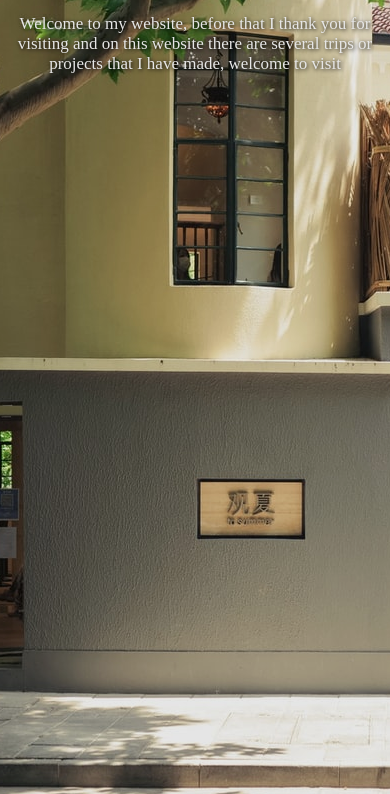
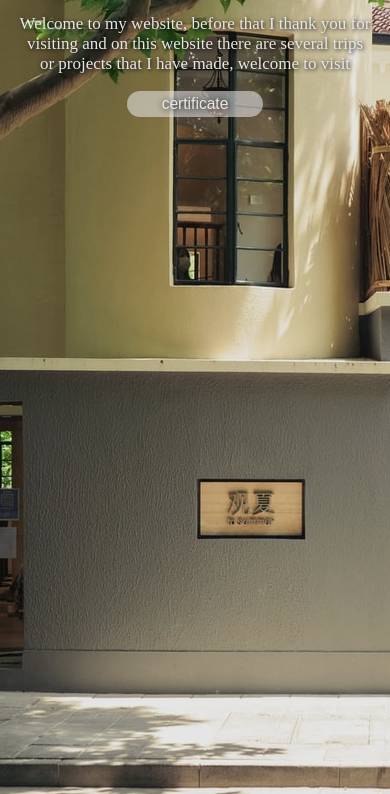
Before and after one commit to rivaldo-bogar/rivaldo-bogar.github.io, a plain HTML site: page Myportofolio/index.html in a window 390 px wide. Shown: the part 173-967 px from the top of the page. Drawn offline with Linux system fonts and the light colour scheme.

Commit message:
Make text certificate

```diff
--- a/Myportofolio/Home.css
+++ b/Myportofolio/Home.css
@@ -31,6 +31,34 @@
         filter: brightness(90%);
 
     }
+    .certificatebox {
+        /* background-color: white; */
+
+
+        .textcerti {
+            font-size: 4vw;
+            font-family:Arial, Helvetica, sans-serif;
+            color: white;
+         text-align: center;
+        font-weight: normal;
+         margin: 0%;
+         text-shadow: 1px 1px 6px black;
+        }
+    }
+    .boxradius {
+        width: 35vw;
+       padding-top: 1%;
+       padding-bottom: 1%;
+        border-radius: 15px;
+        background-color: rgba(255, 255, 255, 0.574);
+
+       margin-left: auto;
+
+       margin-right: auto;
+
+
+    }
+
 
     /* .introtext {
         display: inline-block;
@@ -57,6 +85,8 @@
      text-align: center;
      animation-name: fadeIn;
      animation-duration: 1s;
+     padding-left: 5%;
+     padding-right: 5%;
      animation-fill-mode: forwards;
         text-shadow: 1px 1px 4px black;
         color: white;
--- a/Myportofolio/index.html
+++ b/Myportofolio/index.html
@@ -46,6 +46,11 @@
             <p class="paragraftintro">Welcome to my website, before that I thank you for visiting and on this website
                 there are several trips or projects that I have made, welcome to visit</p>
         </div>
+        <div class="certificatebox">
+            <div class="boxradius">
+                <h3 class="textcerti">certificate</h3>
+            </div>
+        </div>
         <!-- <div class="continermenu">
                 <div class="menu1">
                     <a href="pagestravel/travel.html" target="_blank"><img src="Happy.svg" alt="" class="menuawal"></a>
```
Lines whose indentation alone changed are shown as unchanged.
